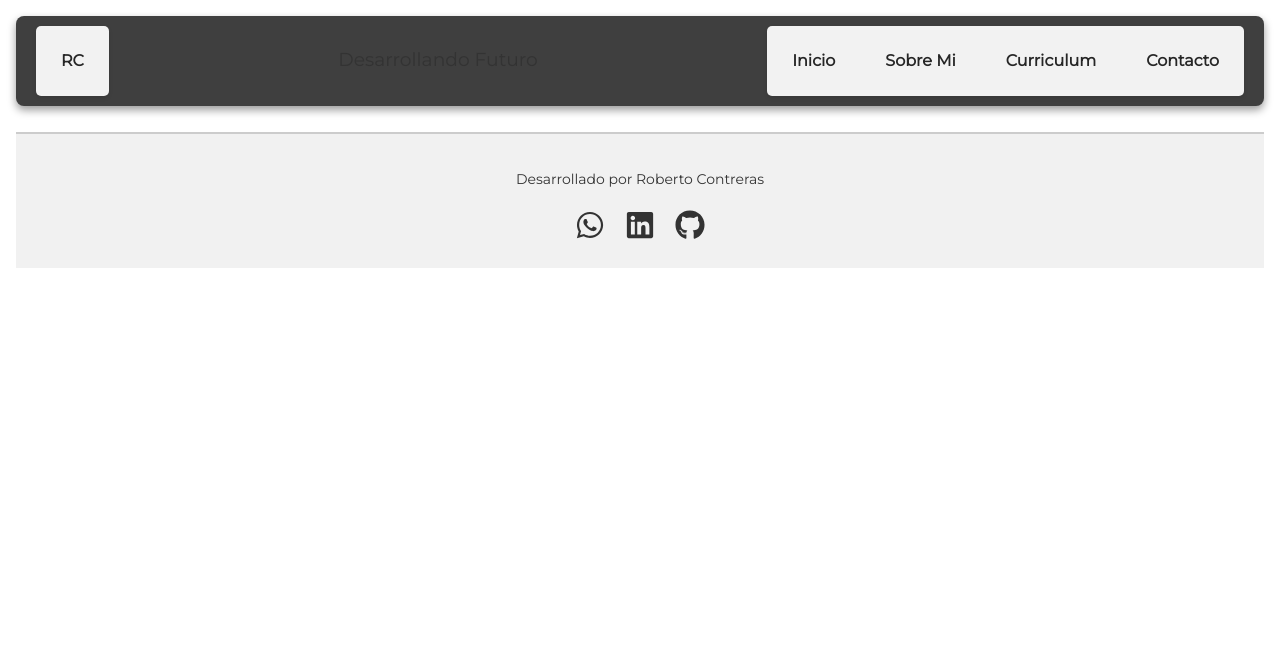
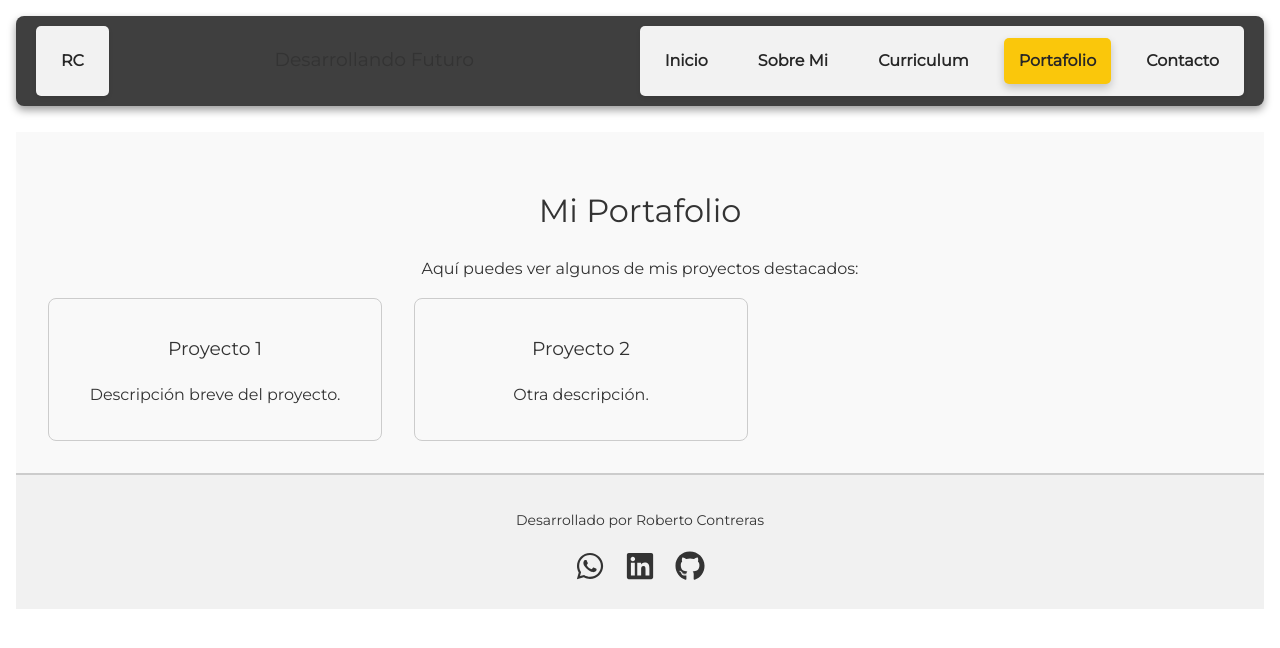
Before and after one commit to robertocontrerassandoval/curriculum, a React (Vite) app in the folder frontend/: page /portafolio in a window 1280 px wide. Shown: the top 648 px of the page. Built offline with nearby package versions, Linux system fonts and the light colour scheme.

Commit message:
:wrench: update styles

```diff
--- a/frontend/src/App.jsx
+++ b/frontend/src/App.jsx
@@ -8,6 +8,7 @@ import { useContext } from "react";
 import { UserContext } from "./contexts/UserContext.jsx";
 import Navbar from "./components/NavBar.jsx";
 import Footer from "./components/Footer.jsx";
+import Portafolio from "./views/Portafolio.jsx";
 
 const App = () => {
   const { user } = useContext(UserContext);
@@ -20,7 +21,7 @@ const App = () => {
 
         <Route path="/sobre-mi" element={<SobreMi />} />
         <Route path="/curriculum" element={<Curriculum />} />
-
+        <Route path="/portafolio" element={<Portafolio />  }/>
         <Route path="/contacto" element={<Contacto />} />
       </Routes>
       <Footer />
--- a/frontend/src/components/NavBar.jsx
+++ b/frontend/src/components/NavBar.jsx
@@ -57,6 +57,7 @@ const NavBar = () => {
           <NavLink className={setActiveClass} to="/">Inicio</NavLink>
           <NavLink className={setActiveClass} to="/sobre-mi">Sobre Mi</NavLink>
           <NavLink className={setActiveClass} to="/curriculum">Curriculum</NavLink>
+          <NavLink className={setActiveClass} to="/portafolio">Portafolio</NavLink>
           <NavLink className={setActiveClass} to="/contacto">Contacto</NavLink>
         </div>
       </nav>
--- a/frontend/src/index.css
+++ b/frontend/src/index.css
@@ -516,6 +516,26 @@ input:focus, textarea:focus {
   background-color: #45a049;
 }
 
+/* estilos portafolio */
+.portafolio {
+  padding: 2rem;
+  background-color: #f9f9f9;
+}
+
+.proyectos {
+  display: flex;
+  gap: 2rem;
+  flex-wrap: wrap;
+}
+
+.proyecto {
+  border: 1px solid #ccc;
+  padding: 1rem;
+  border-radius: 8px;
+  width: 300px;
+}
+
+
 
 /* Para pantallas pequeñas (móviles) */
 @media (max-width: 767px) {
--- /dev/null
+++ b/frontend/src/views/Portafolio.jsx
@@ -0,0 +1,27 @@
+import React from "react";
+
+const Portafolio = () => {
+  return (
+    <div className="portafolio">
+      <div className="portafolio-container">
+        <h1>Mi Portafolio</h1>
+        <p>Aquí puedes ver algunos de mis proyectos destacados:</p>
+
+        {/* Puedes reemplazar estos proyectos con los reales */}
+        <div className="proyectos">
+          <div className="proyecto">
+            <h3>Proyecto 1</h3>
+            <p>Descripción breve del proyecto.</p>
+          </div>
+
+          <div className="proyecto">
+            <h3>Proyecto 2</h3>
+            <p>Otra descripción.</p>
+          </div>
+        </div>
+      </div>
+    </div>
+  );
+};
+
+export default Portafolio;
```
Also changed, not shown: frontend/src/assets/img/imagePerfil.png (deleted).
